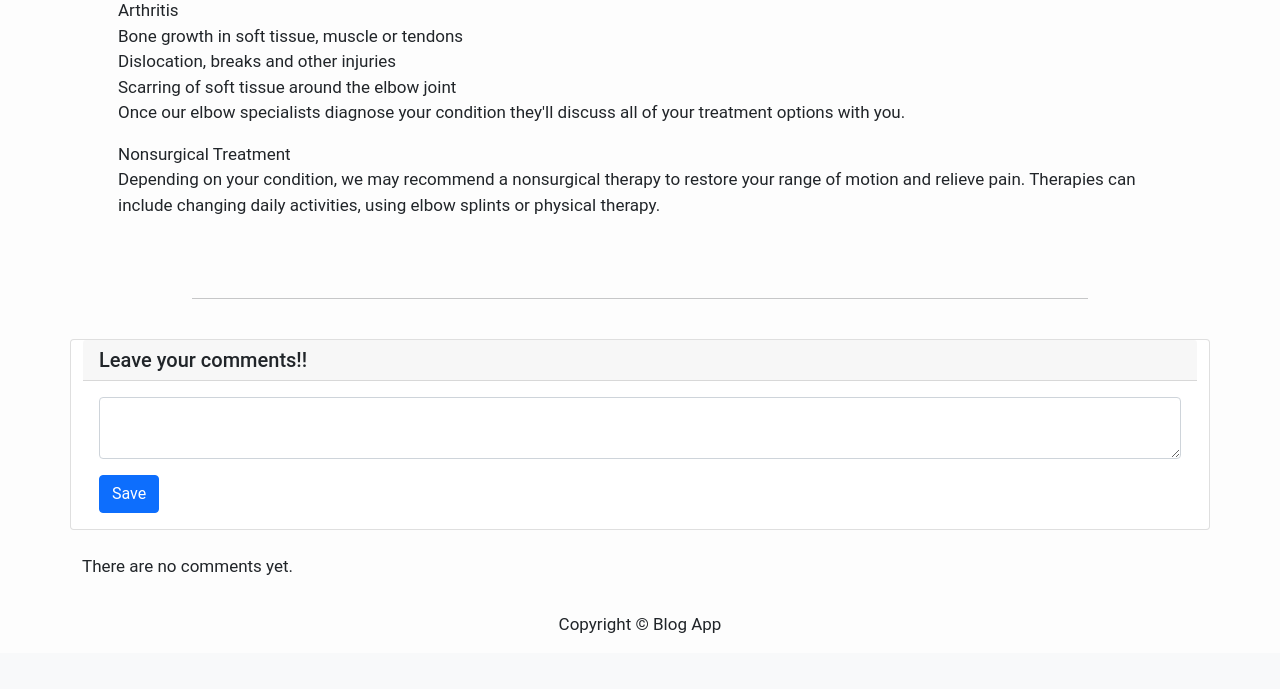
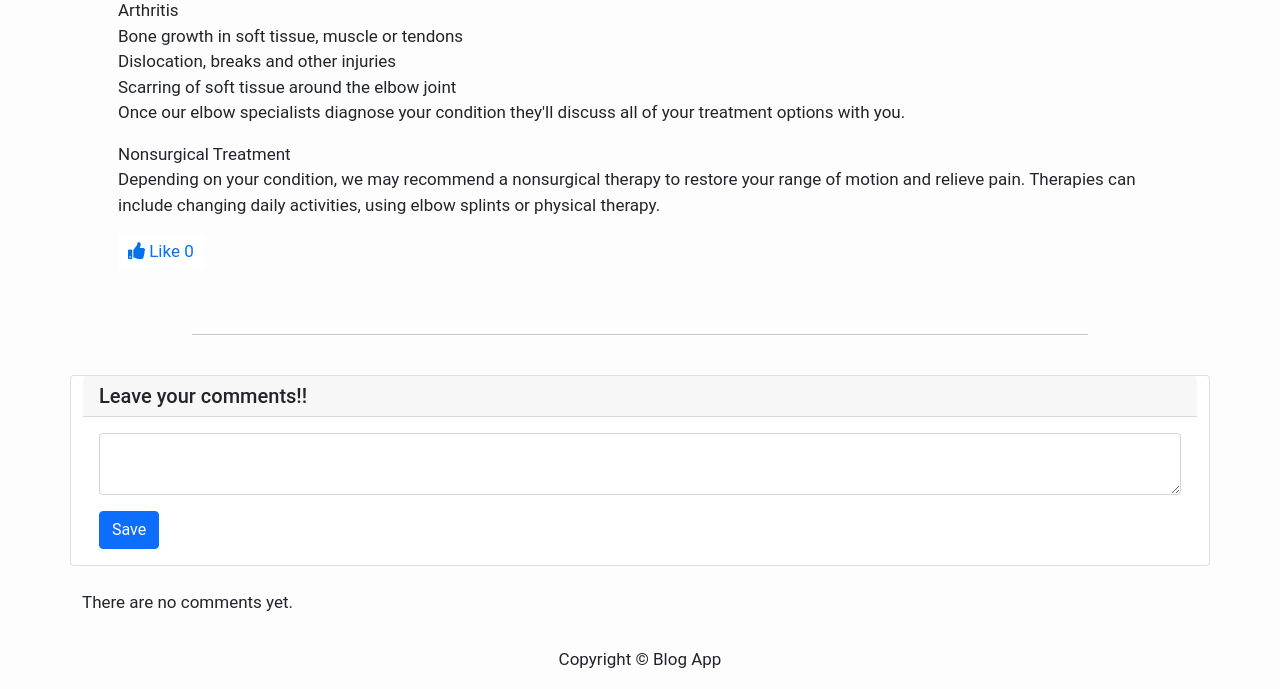
Before and after one commit to VictorZ94/blog-app, a Django app: a page that uses templates/posts/read_post.html in a window 1280 px wide. Shown: the part 399-1088 px from the top of the page. Before the commit the page ends 1032 px from the top, so only its background shows below. Run offline with Django 3.2, Linux system fonts and the light colour scheme; data comes from the database, SQL or seed files in the repository; some libraries are stand-ins or nearby versions; some web fonts are replaced.

Commit message:
render button like from post index to read post

```diff
--- a/templates/posts/read_post.html
+++ b/templates/posts/read_post.html
@@ -2,6 +2,37 @@
 
 {% block head_content %}
     <title>Blog App - Read posts</title>
+    <style>
+        /* css styles for button like */
+    button {
+        background: #fff;
+        border: unset;
+        outline: 0;
+        font-size: 18px;
+        cursor: pointer;
+        color: #65676b;
+        padding: 5px 10px;
+    }
+    button.liked {
+    color: #0571ed;
+    }
+    button.liked i{
+    animation: anim 0.5s ease-in-out;
+    -webkit-animation: anim 0.5s ease-in-out;
+    }
+
+    @keyframes anim {
+        100% {
+            transform: rotate(-15deg) scale(1.3);
+            -webkit-transform: rotate(-15deg) scale(1.3);
+            -moz-transform: rotate(-15deg) scale(1.3);
+            -ms-transform: rotate(-15deg) scale(1.3);
+            -o-transform: rotate(-15deg) scale(1.3);
+            filter: blur(0.5px);
+            -webkit-filter: blur(0.5px);
+        }
+    }
+    </style>
 {% endblock %}
 
 {% block body_content %}
@@ -13,10 +44,19 @@
                 <p class="card-text text-center">
                     {{ post.content|linebreaks }}
                 </p>
+                <form action="{% url 'like' post.id user.id post.slug %}" method="POST">
+                    {% csrf_token %}
+                    <button id="like" class="liked" onclick="liked()">
+                        <i class="fa fa-thumbs-up"></i>
+                        <span class="icon">Like {{ like|length }}</span>
+                    </button>
+                </form>
             </div>
         </div>
     </div>
-<HR></HR>
+    <HR></HR>
+
+    <!-- Section comments -->
     <div class="container">
         <div class="row">
             <div class="card my-4">
@@ -33,6 +73,8 @@
             </div>
         </div>
     </div>
+
+    <!-- Section comments -->
     <div class="container">
         <div class="row">
             {% for comment in comments %}
@@ -43,7 +85,7 @@
                 <div class="card-body">
                     <p class="text-muted">{{ comment.date_posted }}</p>
                     <p class="card-text">{{ comment.content|linebreaks }}</p>
-                    <button><a href="{% url 'del_comment' post.id user.id post.slug comment.id %} " class="btn btn-danger">DELETE</a></button>
+                    <a href="{% url 'del_comment' post.id user.id post.slug comment.id %} " class="btn btn-danger">DELETE</a>
                   </div>
             </div>
             {% empty %}
```
Also changed, not shown: templates/posts/index.html (+1 -8 lines).
